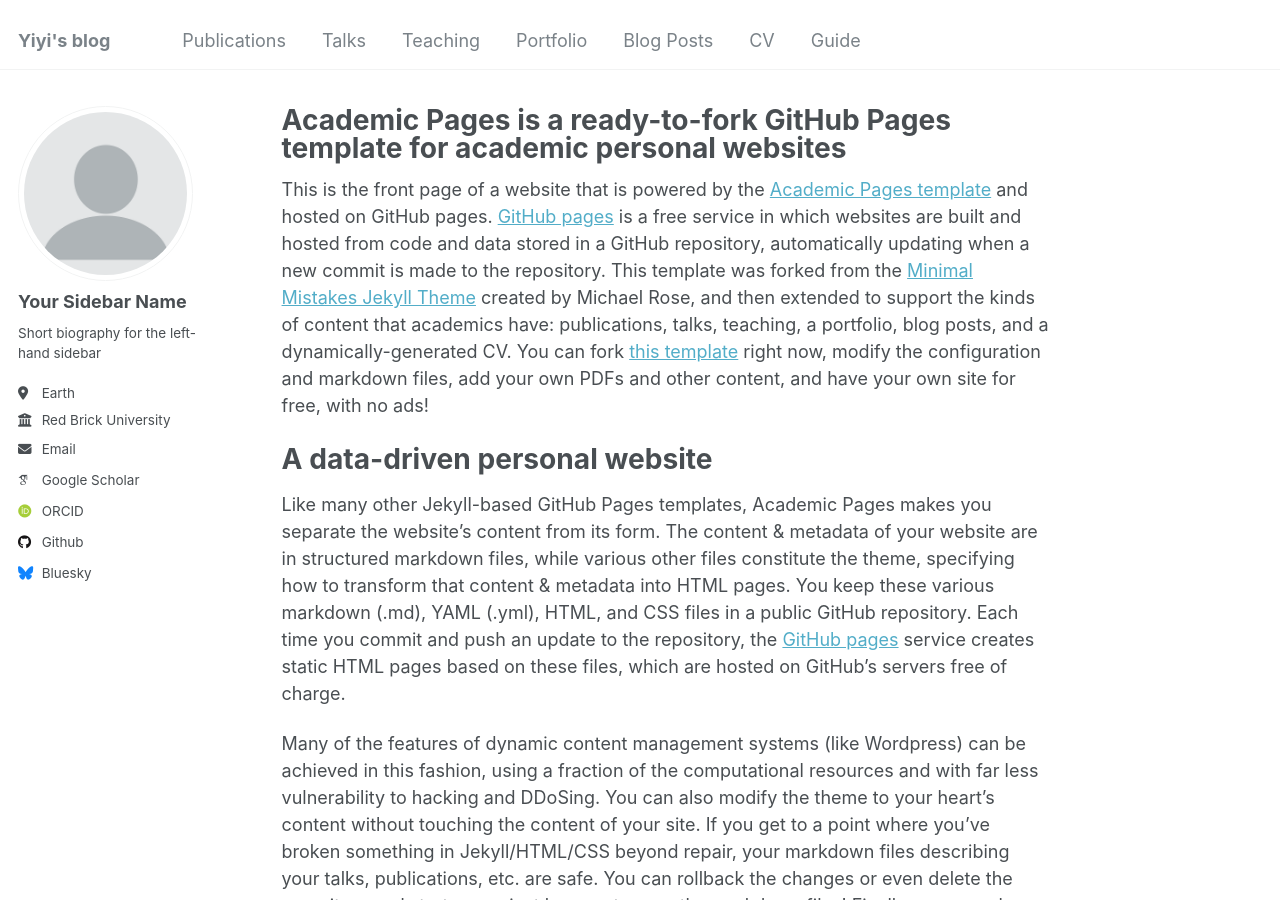
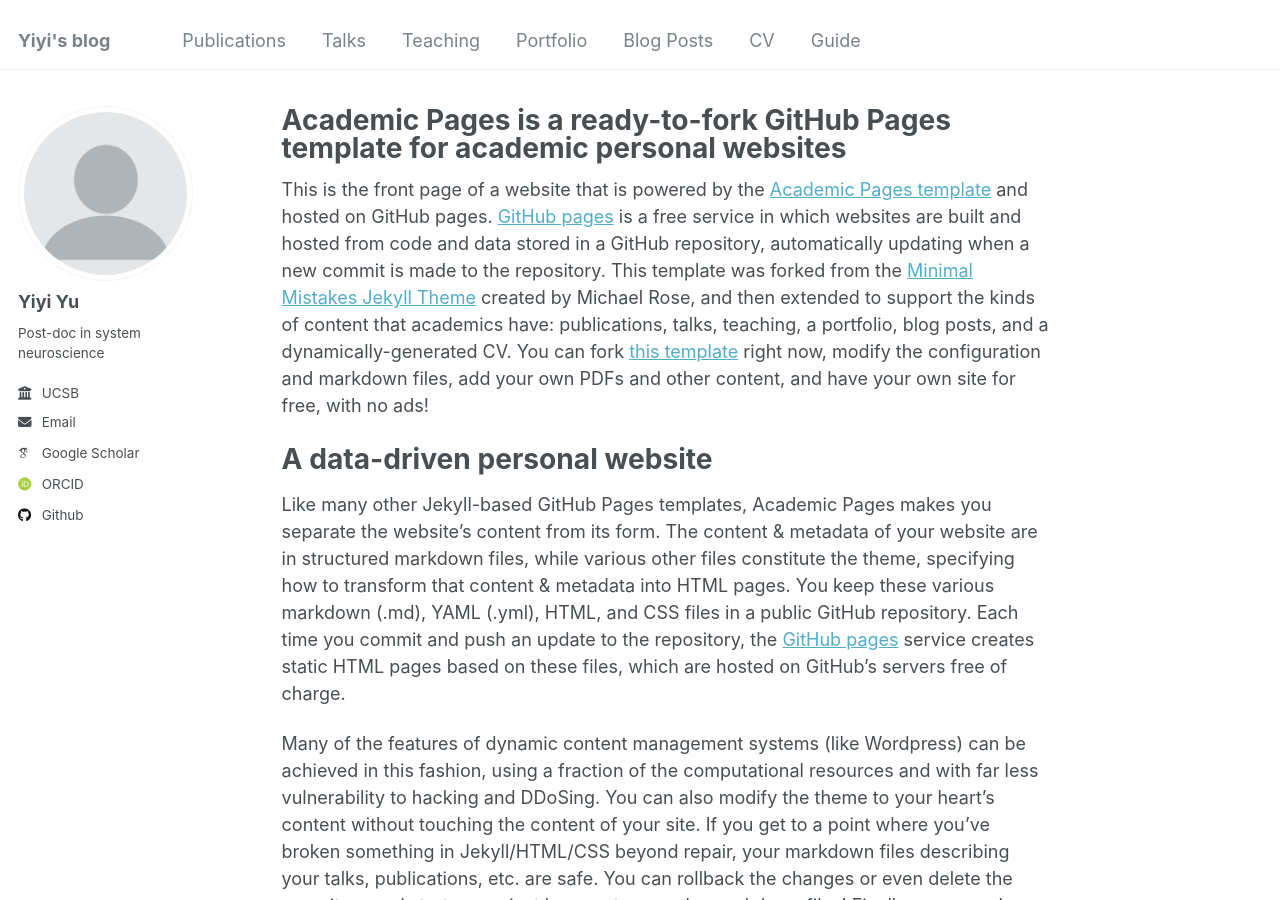
Before and after one commit to yuyiyi/yuyiyi.github.io, a Jekyll site: the page built from _pages/about.md, in a window 1280 px wide and 900 px high. Built offline with Jekyll 4.4.1, drawn with Linux system fonts in a browser that asks for light colours; some web fonts are replaced.

Commit message:
Update _config.yml

```diff
--- a/_config.yml
+++ b/_config.yml
@@ -22,23 +22,23 @@ repository               : "academicpages/academicpages.github.io"
 author:
   # Biographic information
   avatar           : "profile.png"
-  name             : "Your Sidebar Name"
+  name             : "Yiyi Yu"
   pronouns         : # example: "she/her"
-  bio              : "Short biography for the left-hand sidebar"
-  location         : "Earth"
-  employer         : "Red Brick University"
+  bio              : "Post-doc in system neuroscience"
+  location         : #"Earth"
+  employer         : "UCSB"
   uri              : # URL
-  email            : "none@example.org"
+  email            : "yiyiy@ucsb.edu"
 
   # Academic websites
-  #arxiv            : # URL - Update with the correct link to your profile
+  arxiv            : # URL - Update with the correct link to your profile
   googlescholar    : "https://scholar.google.com/citations?hl=en&user=6N6nROAAAAAJ&view_op=list_works&sortby=pubdate"
   impactstory      : # URL
   orcid            : "https://orcid.org/0000-0003-1053-413X"
-  #semantic         : # URL
-  #pubmed           : "https://www.ncbi.nlm.nih.gov/pubmed/?term=john+snow"
-  #researchgate     : # URL
-  #scopus           : # URL
+  semantic         : # URL
+  pubmed           : #"https://www.ncbi.nlm.nih.gov/pubmed/?term=john+snow"
+  researchgate     : # URL
+  scopus           : # URL
 
   # Repositories and software development
   bitbucket        : # Username - Update with your username on the site
@@ -49,7 +49,7 @@ author:
   stackoverflow    : # User number or user number and name (i.e., use "1" or "1/jeff-atwood")
 
   # Social media
-  bluesky          : "bsky.app" # Replace this with you Bluesky username
+  bluesky          : # "bsky.app" # Replace this with you Bluesky username
   facebook         : # Username
   flickr           : # Username
   foursquare       : # Username
@@ -293,7 +293,7 @@ sass:
 permalink: /:categories/:title/
 # paginate: 5 # amount of posts to show
 # paginate_path: /page:num/
-timezone: Etc/UTC # http://en.wikipedia.org/wiki/List_of_tz_database_time_zones
+timezone: PST/UTC # http://en.wikipedia.org/wiki/List_of_tz_database_time_zones
 
 
 # Plugins
```
